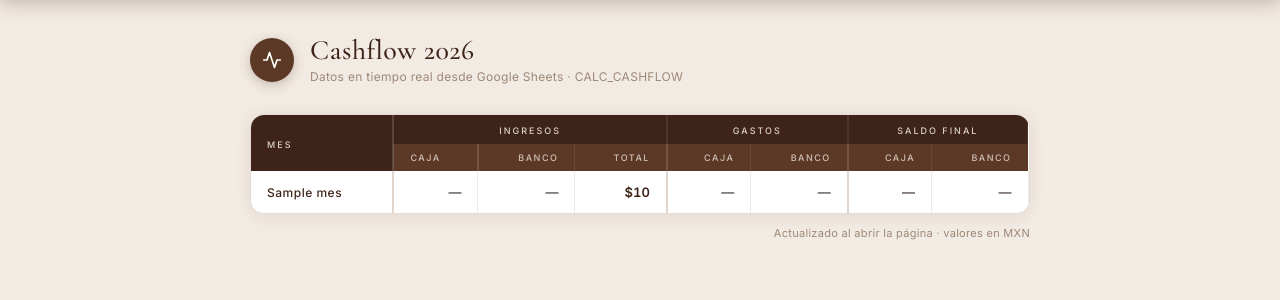
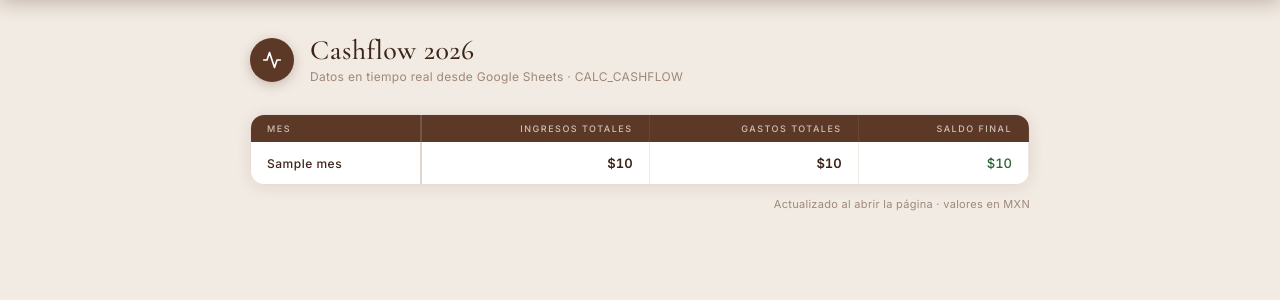
Before and after one commit to SebastianFBravo/Marunails, a Flask app: template templates/cashflow.html in a window 1280 px wide. Shown: the part 62-362 px from the top of the page. Run offline with Flask 3, Linux system fonts and the light colour scheme; the template is opened without the code that fills it: most values are stand-ins (such as "Sample title", 1, 10 or a date in 2020).

Commit message:
Simplify cashflow table to 3 columns

```diff
--- a/templates/cashflow.html
+++ b/templates/cashflow.html
@@ -135,25 +135,17 @@ table.cf td.saldo-neg { color: var(--red); font-weight: 500; }
 <div class="cf-table-wrap" style="max-width:1100px;">
     <table class="cf">
         <thead>
-            <tr class="group-row">
-                <th rowspan="2" style="text-align:left; min-width:90px;">Mes</th>
-                <th colspan="3">Ingresos</th>
-                <th colspan="2" style="border-left:2px solid rgba(255,255,255,0.08)">Gastos</th>
-                <th colspan="2" style="border-left:2px solid rgba(255,255,255,0.08)">Saldo Final</th>
-            </tr>
             <tr class="col-row">
-                <th>Caja</th>
-                <th>Banco</th>
-                <th class="group-end">Total</th>
-                <th>Caja</th>
-                <th class="group-end">Banco</th>
-                <th>Caja</th>
-                <th>Banco</th>
+                <th style="text-align:left; min-width:90px;">Mes</th>
+                <th>Ingresos Totales</th>
+                <th>Gastos Totales</th>
+                <th>Saldo Final</th>
             </tr>
         </thead>
         <tbody>
         {% for m in meses %}
-            {% set tiene_datos = m.ing_total > 0 or m.gasto_caja > 0 or m.gasto_banco > 0 %}
+            {% set gastos_total = m.gasto_caja + m.gasto_banco %}
+            {% set saldo_final = m.saldo_caja + m.saldo_banco %}
             {% set es_futuro = m.mes > mes_actual %}
             <tr class="{% if m.mes == mes_actual %}current-month{% elif es_futuro %}future{% endif %}">
                 <td class="mes-cell">
@@ -163,20 +155,11 @@ table.cf td.saldo-neg { color: var(--red); font-weight: 500; }
                     {% endif %}
                 </td>
 
-                <td>{% if m.ing_caja %}${{ '{:,.0f}'.format(m.ing_caja) }}{% else %}—{% endif %}</td>
-                <td>{% if m.ing_banco %}${{ '{:,.0f}'.format(m.ing_banco) }}{% else %}—{% endif %}</td>
-                <td class="total-col group-end">{% if m.ing_total %}${{ '{:,.0f}'.format(m.ing_total) }}{% else %}—{% endif %}</td>
+                <td class="total-col">{% if m.ing_total %}${{ '{:,.0f}'.format(m.ing_total) }}{% else %}—{% endif %}</td>
+                <td class="total-col">{% if gastos_total %}${{ '{:,.0f}'.format(gastos_total) }}{% else %}—{% endif %}</td>
 
-                <td>{% if m.gasto_caja %}${{ '{:,.0f}'.format(m.gasto_caja) }}{% else %}—{% endif %}</td>
-                <td class="group-end">{% if m.gasto_banco %}${{ '{:,.0f}'.format(m.gasto_banco) }}{% else %}—{% endif %}</td>
-
-                {% set sc = m.saldo_caja %}
-                {% set sb = m.saldo_banco %}
-                <td class="{% if sc > 0 %}saldo-pos{% elif sc < 0 %}saldo-neg{% endif %}">
-                    {% if sc %}${{ '{:,.0f}'.format(sc) }}{% else %}—{% endif %}
-                </td>
-                <td class="{% if sb > 0 %}saldo-pos{% elif sb < 0 %}saldo-neg{% endif %}">
-                    {% if sb %}${{ '{:,.0f}'.format(sb) }}{% else %}—{% endif %}
+                <td class="total-col {% if saldo_final > 0 %}saldo-pos{% elif saldo_final < 0 %}saldo-neg{% endif %}">
+                    {% if saldo_final %}${{ '{:,.0f}'.format(saldo_final) }}{% else %}—{% endif %}
                 </td>
             </tr>
         {% endfor %}
```
